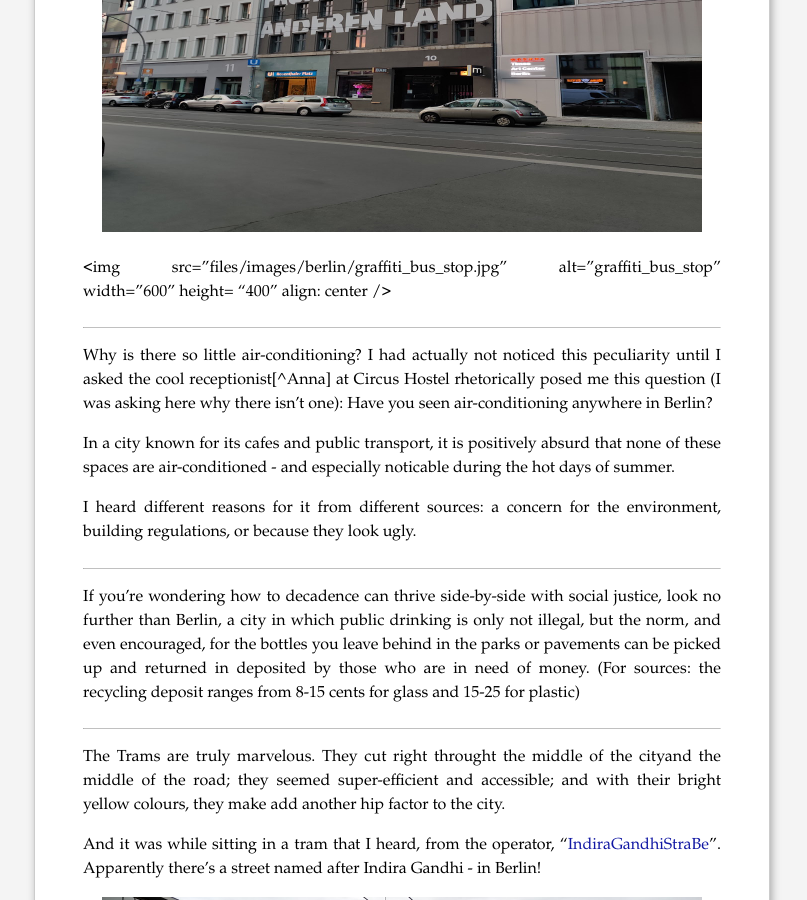
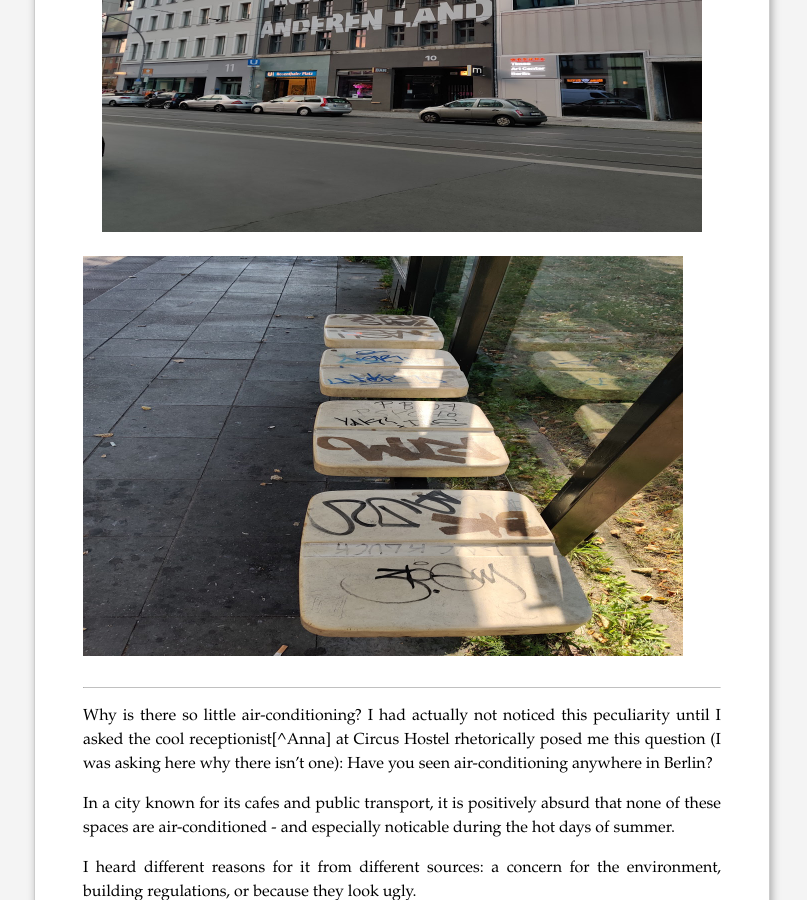
Before and after one commit to piyushahuja/piyushahuja.github.io, a Jekyll site: the page built from _posts/travel/2020-08-20-berlin.md, in a window 1280 px wide and 900 px high, scrolled down 1055 px. Shown: the whole window, without its empty margins (238-1045 px from the left). Built offline with Jekyll 4.4.1, drawn with Linux system fonts in a browser that asks for light colours; comment, search, counter and statistics services are not loaded.

Commit message:
auto deployed

```diff
--- a/_posts/travel/2020-08-20-berlin.md
+++ b/_posts/travel/2020-08-20-berlin.md
@@ -24,7 +24,7 @@ And then there was the Graffiti. It is everywhere: on the walls, on construction
 
 <center><img src="files/images/berlin/graffiti.jpg" alt="graffiti" width="600" height= "400" /></center>
 
-<img src="files/images/berlin/graffiti_bus_stop.jpg" alt="graffiti_bus_stop" width="600" height= "400" align: center />
+<img src="files/images/berlin/graffiti_bus_stop.jpg" alt="graffiti_bus_stop" width="600" height= "400"/>
 
 ----
 
```
